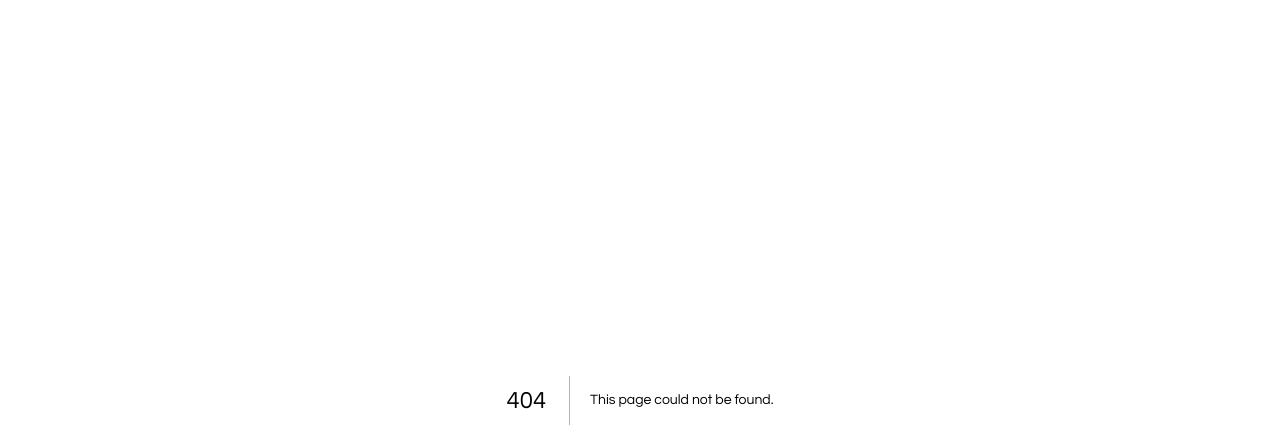
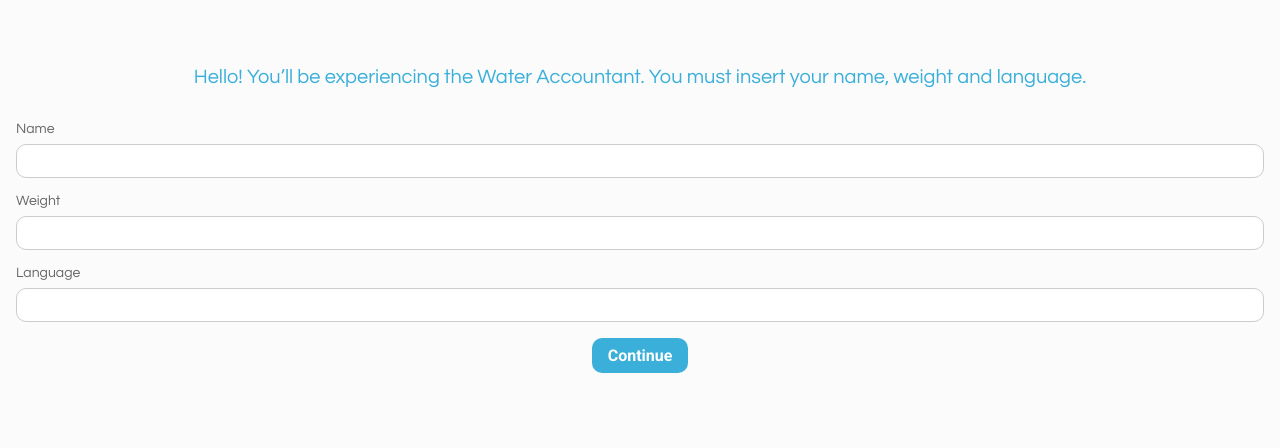
Before and after one commit to lararthur/water-accountant-frontend, a Next.js app: page /basic-info in a window 1280 px wide. Before the commit this address had no page. Shown: the top 448 px of the page. Built offline with nearby package versions, Linux system fonts and the light colour scheme.

Commit message:
[basic-info, general styling]
-> creating basic-info page
-> modularizing global style for wrapper

```diff
--- /dev/null
+++ b/src/pages/basic-info.tsx
@@ -0,0 +1,58 @@
+import React from 'react';
+import styles from '../styles/basic-info.module.scss';
+
+export default function basicInfoPage(): JSX.Element {
+  return (
+    <section className={`${styles.basicInfoContainer} wrapper wrapper--fullHeight wrapper--greyBg`}>
+      <p className="title">Hello! You’ll be experiencing the Water Accountant. You must insert your name, weight and language.</p>
+
+      <form className="form">
+        <label
+          htmlFor="name"
+          className="label"
+        >
+          <span className="label__text">Name</span>
+          <input
+            type="text"
+            name="name"
+            id="name"
+            className="input"
+          />
+        </label>
+
+        <label
+          htmlFor="weight"
+          className="label"
+        >
+          <span className="label__text">Weight</span>
+          <input
+            type="number"
+            name="weight"
+            id="weight"
+            className="input"
+          />
+        </label>
+
+        <label
+          htmlFor="language"
+          className="label"
+        >
+          <span className="label__text">Language</span>
+          <input
+            type="text"
+            name="language"
+            id="language"
+            className="input"
+          />
+        </label>
+
+        <input
+          className="button"
+          type="button"
+          value="Continue"
+        />
+
+      </form>
+    </section>
+  );
+}
--- a/src/pages/index.tsx
+++ b/src/pages/index.tsx
@@ -72,7 +72,7 @@ const Home = (): JSX.Element => {
   };
 
   return (
-    <div className={`${styles.homeContainer} wrapper`}>
+    <section className={`${styles.homeContainer} wrapper wrapper--fullHeight wrapper--greyBg`}>
       <h1 className={styles.logo}>
         <span className={styles.logo__largerWord}>Water</span>
         Accountant
@@ -181,7 +181,7 @@ const Home = (): JSX.Element => {
         )}
       </form>
 
-    </div>
+    </section>
   );
 };
 
--- /dev/null
+++ b/src/styles/basic-info.module.scss
@@ -0,0 +1,5 @@
+@import '../styles/variables.scss';
+
+.basicInfoContainer {
+  padding-top: 4rem;
+}
--- a/src/styles/global.scss
+++ b/src/styles/global.scss
@@ -7,6 +7,19 @@
 .wrapper {
   padding: 0 1rem;
   box-sizing: border-box;
+  &--fullHeight {
+    height: 100vh;
+  }
+  &--greyBg {
+    background: $background;
+  }
+}
+
+.title {
+  color: $blue;
+  text-align: center;
+  font-size: 1.25rem;
+  padding-bottom: 1.5rem;
 }
 
 .form {
--- a/src/styles/home.module.scss
+++ b/src/styles/home.module.scss
@@ -2,8 +2,6 @@
 
 .homeContainer {
   padding-top: 4rem;
-  background: $background;
-  height: 100vh;
 }
 
 .logo {
```
